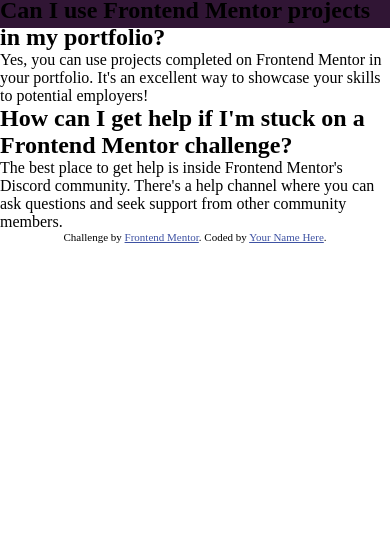
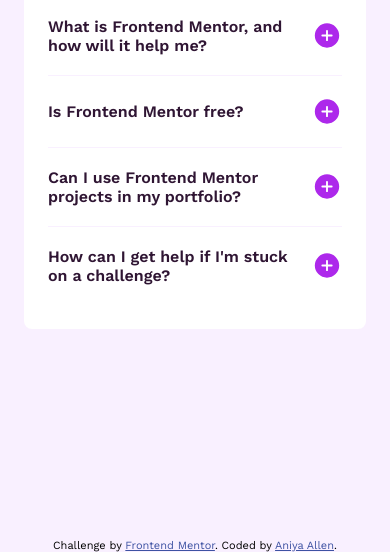
Before and after one commit to amallen1/faq-accordion, a plain HTML site: page index.html in a window 390 px wide. Shown: the part 292-844 px from the top of the page. Drawn offline with nearby package versions, Linux system fonts and the light colour scheme.

Commit message:
updated mobile styles

```diff
--- a/index.html
+++ b/index.html
@@ -3,7 +3,6 @@
   <head>
     <meta charset="UTF-8" />
     <meta name="viewport" content="width=device-width, initial-scale=1.0" />
-    <!-- displays site properly based on user's device -->
 
     <link
       rel="icon"
@@ -12,20 +11,16 @@
       href="./assets/images/favicon-32x32.png"
     />
     <link rel="stylesheet" href="./styles.css" />
+    <link rel="preconnect" href="https://fonts.googleapis.com" />
+    <link rel="preconnect" href="https://fonts.gstatic.com" crossorigin />
+    <link
+      href="https://fonts.googleapis.com/css2?family=Work+Sans:ital,wght@0,100..900;1,100..900&display=swap"
+      rel="stylesheet"
+    />
 
     <title>Frontend Mentor | FAQ accordion</title>
+  </head>
 
-    <!-- Feel free to remove these styles or customise in your own stylesheet 👍 -->
-    <style>
-      .attribution {
-        font-size: 11px;
-        text-align: center;
-      }
-      .attribution a {
-        color: hsl(228, 45%, 44%);
-      }
-    </style>
-  </head>
   <body>
     <main>
       <div class="faq-card">
@@ -36,7 +31,20 @@
 
         <ul class="faq-content">
           <li>
-            <h2 class="faq-question">What is Frontend Mentor, and how will it help me?</h2>
+            <div class="faq-question">
+              <h2>What is Frontend Mentor, and how will it help me?</h2>
+              <img
+                src="./assets/images/icon-plus.svg"
+                class="open-btn"
+                alt="Plus icon"
+              />
+              <img
+                src="./assets/images/icon-minus.svg"
+                class="close-btn"
+                alt="Minus icon"
+              />
+            </div>
+
             <div class="faq-answer">
               <p>
                 Frontend Mentor offers realistic coding challenges to help
@@ -48,7 +56,20 @@
           </li>
 
           <li>
-            <h2 class="faq-question">Is Frontend Mentor free?</h2>
+            <div class="faq-question">
+              <h2>Is Frontend Mentor free?</h2>
+              <img
+                src="./assets/images/icon-plus.svg"
+                class="open-btn"
+                alt="Plus icon"
+              />
+              <img
+                src="./assets/images/icon-minus.svg"
+                class="close-btn"
+                alt="Minus icon"
+              />
+            </div>
+
             <div class="faq-answer">
               <p>
                 Yes, Frontend Mentor offers both free and premium coding
@@ -59,7 +80,20 @@
           </li>
 
           <li>
-            <h2 class="faq-question">Can I use Frontend Mentor projects in my portfolio?</h2>
+            <div class="faq-question">
+              <h2>Can I use Frontend Mentor projects in my portfolio?</h2>
+              <img
+                src="./assets/images/icon-plus.svg"
+                class="open-btn"
+                alt="Plus icon"
+              />
+              <img
+                src="./assets/images/icon-minus.svg"
+                class="close-btn"
+                alt="Minus icon"
+              />
+            </div>
+
             <div class="faq-answer">
               <p>
                 Yes, you can use projects completed on Frontend Mentor in your
@@ -70,9 +104,22 @@
           </li>
 
           <li>
-            <h2 class="faq-question">
-              How can I get help if I'm stuck on a Frontend Mentor challenge?
-            </h2>
+            <div class="faq-question">
+              <h2>
+                How can I get help if I'm stuck on a challenge?
+              </h2>
+
+              <img
+                src="./assets/images/icon-plus.svg"
+                class="open-btn"
+                alt="Plus icon"
+              />
+              <img
+                src="./assets/images/icon-minus.svg"
+                class="close-btn"
+                alt="Minus icon"
+              />
+            </div>
 
             <div class="faq-answer">
               <p>
@@ -90,7 +137,7 @@
       Challenge by
       <a href="https://www.frontendmentor.io?ref=challenge" target="_blank"
         >Frontend Mentor</a
-      >. Coded by <a href="#">Your Name Here</a>.
+      >. Coded by <a href="#">Aniya Allen</a>.
     </div>
   </body>
 </html>
--- a/styles.css
+++ b/styles.css
@@ -14,12 +14,92 @@
 body {
   height: 100vh;
   background-color: var(--light-pink);
-  background: url("/assets/images/background-pattern-mobile.svg") no-repeat;
+  background-image: url("/assets/images/background-pattern-mobile.svg");
+  background-repeat: no-repeat;
   background-size: 100%;
+  display: flex;
+  justify-content: center;
+  align-items: center;
+  position: relative;
+  font-family: "Work Sans", sans-serif;
 }
 
-@media (max-width: 1250px) {
+h1 {
+  font-size: 2rem;
+  color: var(--dark-purple);
+}
+
+h2 {
+  font-weight: 600;
+  font-size: 1rem;
+  color: var(--dark-purple);
+  padding-right: 1rem;
+}
+
+p {
+  font-size: 14px;
+  line-height: 150%;
+  color: var(--grayish-purple);
+}
+
+ul {
+  list-style-type: none;
+}
+
+li {
+    border-bottom: 1px solid var(--light-pink);
+}
+
+li:last-child {
+    border-bottom: none;
+}
+
+.faq-card {
+  background-color: var(--white);
+  margin: 1.5rem;
+  border-radius: 0.5rem;
+  padding: 1.5rem;
+}
+
+.faq-header {
+  display: flex;
+  gap: 1.5rem;
+}
+
+.faq-question {
+  display: flex;
+  justify-content: space-between;
+  align-items: center;
+  padding: 1.25rem 0 1.25rem 0;
+  cursor: pointer;
+}
+
+.faq-question:hover > h2 {
+  color: #ad28eb;
+}
+
+.faq-answer {
+  display: none;
+}
+
+.close-btn {
+  display: none;
+}
+
+.attribution {
+  position: absolute;
+  bottom: 0px;
+  font-size: 11px;
+  text-align: center;
+}
+
+.attribution a {
+  color: hsl(228, 45%, 44%);
+}
+
+@media (min-width: 768px) {
   body {
-    background: url("/assets/images/background-pattern-desktop.svg") no-repeat;
+    background-image: url("/assets/images/background-pattern-desktop.svg");
+    background-repeat: no-repeat;
   }
 }
```
